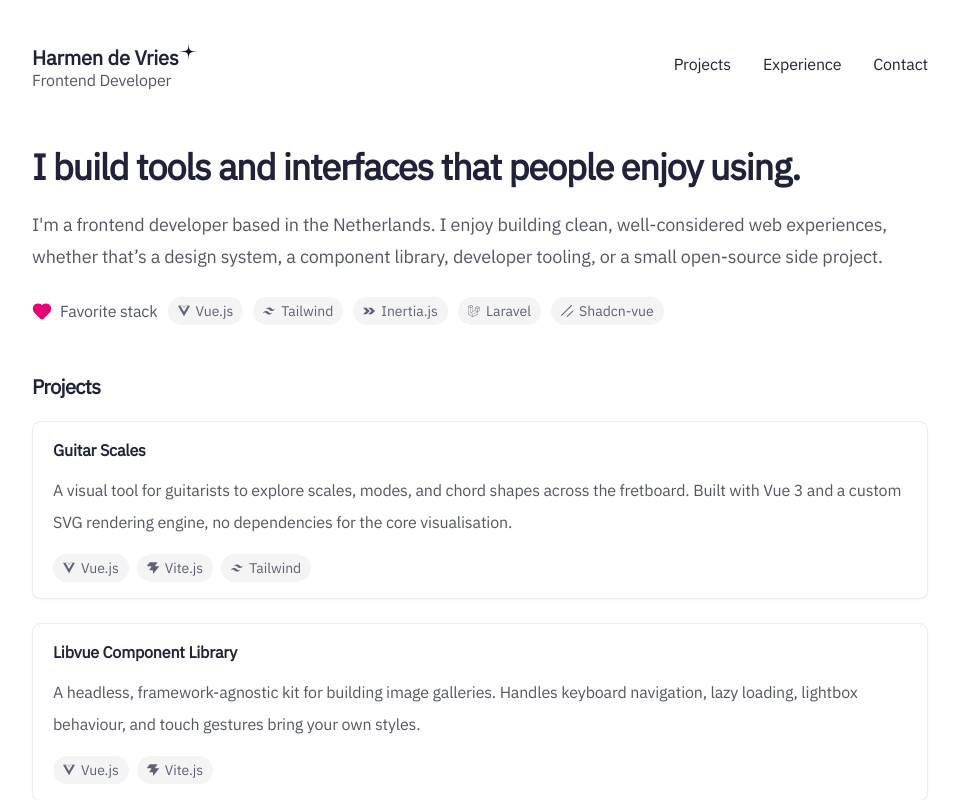
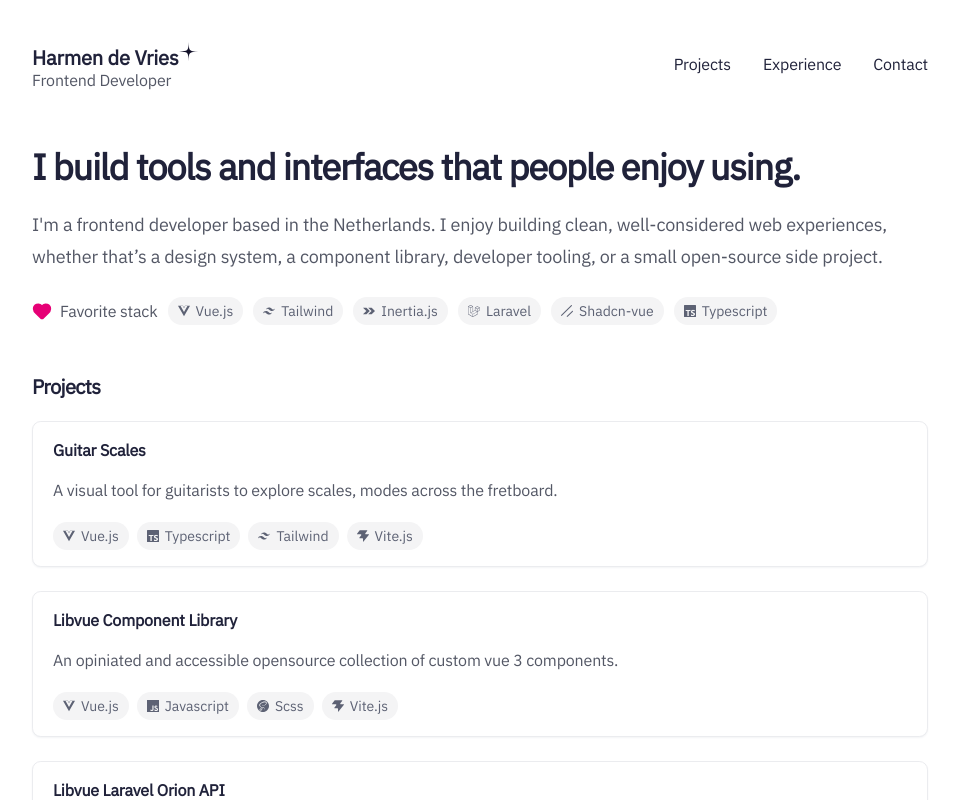
Before and after one commit to harmendv/harmen.dev, a Vue app: page / in a window 1280 px wide. Shown: the top 800 px of the page, without its empty margins (160-1119 px from the left). Built offline with nearby package versions, Linux system fonts and the light colour scheme.

Commit message:
Add TypeScript support to ContentBadge and site components

```diff
--- a/src/components/ContentBadge.vue
+++ b/src/components/ContentBadge.vue
@@ -17,6 +17,7 @@ import {
     siWordpress,
     siSketch,
     siFigma,
+    siTypescript,
 } from "simple-icons";
 
 import { Badge } from "@/components/ui/badge";
@@ -43,6 +44,7 @@ const iconMap: Record<IconName, typeof siVuedotjs | typeof siTailwindcss> = {
     php: siPhp,
     sketch: siSketch,
     figma: siFigma,
+    typescript: siTypescript,
 };
 
 const normalized = computed(() => {
--- a/src/content/site.ts
+++ b/src/content/site.ts
@@ -19,6 +19,7 @@ export const profile: Profile = {
         { icon: "inertia", text: "Inertia.js" },
         { icon: "laravel", text: "Laravel" },
         { icon: "shadcn", text: "Shadcn-vue" },
+        { icon: "typescript", text: "Typescript" },
     ],
 };
 
@@ -26,21 +27,24 @@ export const projects: Project[] = [
     {
         title: "Guitar Scales",
         description:
-            "A visual tool for guitarists to explore scales, modes, and chord shapes across the fretboard. Built with Vue 3 and a custom SVG rendering engine, no dependencies for the core visualisation.",
+            "A visual tool for guitarists to explore scales, modes across the fretboard.",
         href: "https://guitarscales.harmen.dev",
         tags: [
             { icon: "vuejs", text: "Vue.js" },
+            { icon: "typescript", text: "Typescript" },
+            { icon: "tailwind", text: "Tailwind" },
             { icon: "vite", text: "Vite.js" },
-            { icon: "tailwind", text: "Tailwind" },
         ],
     },
     {
         title: "Libvue Component Library",
         description:
-            "A headless, framework-agnostic kit for building image galleries. Handles keyboard navigation, lazy loading, lightbox behaviour, and touch gestures bring your own styles.",
+            "An opiniated and accessible opensource collection of custom vue 3 components.",
         href: "https://github.com/libvue/core",
         tags: [
             { icon: "vuejs", text: "Vue.js" },
+            { icon: "javascript", text: "Javascript" },
+            { icon: "sass", text: "Scss" },
             { icon: "vite", text: "Vite.js" },
         ],
     },
@@ -50,7 +54,8 @@ export const projects: Project[] = [
             "A Laravel Orion compatible repository-based Javascript http-client powered by axios.",
         href: "https://github.com/libvue/laravel-orion-api",
         tags: [
-            { icon: "javascript", text: "Javascript" }
+            { icon: "javascript", text: "Javascript" },
+            { icon: "vite", text: "Vite.js" },
         ],
     },
 ];
@@ -64,6 +69,7 @@ export const experience: ExperienceItem[] = [
             "Working on the design and development of digital travel platforms, including booking applications, agent-facing tools, content management systems, reusable component libraries, and search widgets for external partners. Responsible for improving existing applications, building scalable frontend solutions, and translating complex travel-related workflows into clear and usable interfaces.",
         tags: [
             { icon: "vuejs", text: "Vue.js" },
+            { icon: "typescript", text: "Typescript" },
             { icon: "inertia", text: "Inertia.js" },
             { icon: "tailwind", text: "Tailwind" },
             { icon: "laravel", text: "Laravel" },
@@ -96,6 +102,7 @@ export const experience: ExperienceItem[] = [
         tags: [
             { icon: "html", text: "HTML" },
             { icon: "css", text: "CSS" },
+            { icon: "javascript", text: "Javascript" },
             { icon: "wordpress", text: "Wordpress" },
         ],
     },
--- a/src/types/site.ts
+++ b/src/types/site.ts
@@ -13,6 +13,7 @@ export type IconName =
   | "vite"
   | "vuejs"
   | "javascript"
+  | "typescript"
   | "webpack"
   | "sass"
   | "ionic"
```
